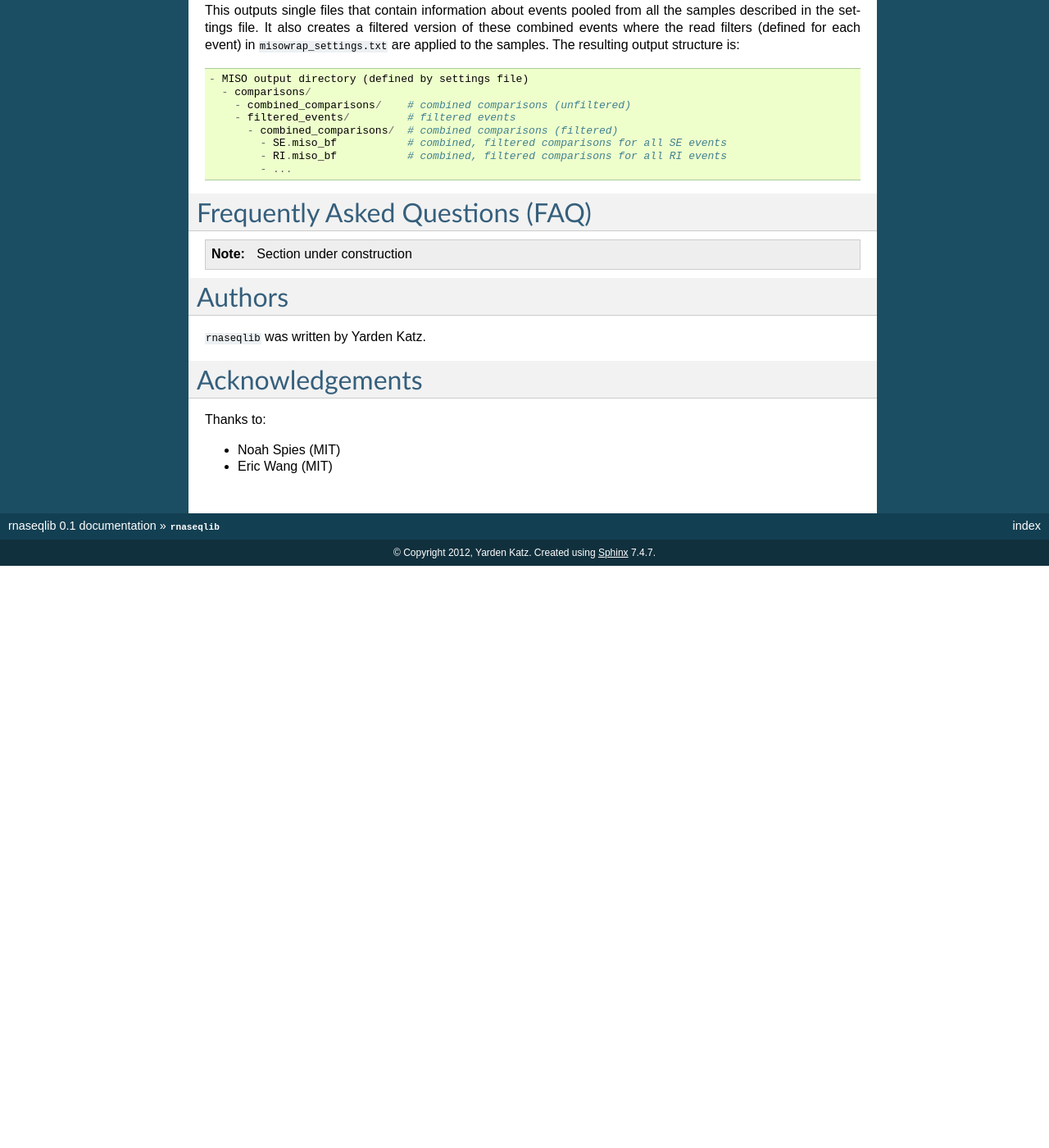
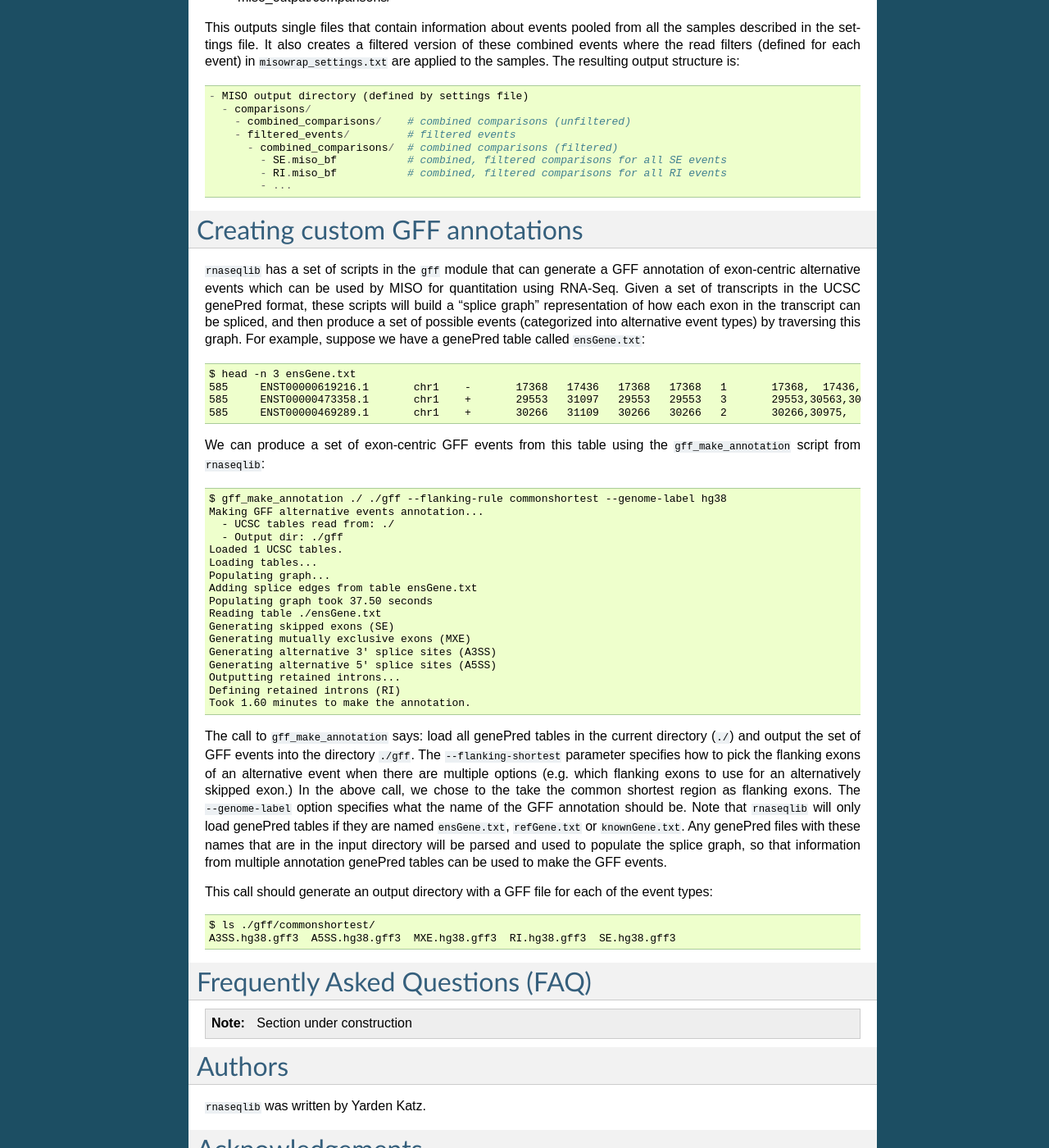
Before and after one commit to yarden/rnaseqlib, a Sphinx documentation site: the page built from docs/source/index.rst, in a window 1280 px wide and 1400 px high, scrolled down 5830 px. Shown: the whole window at 82% size. Built offline with Sphinx 7.4.7, drawn with Linux system fonts in a browser that asks for light colours; before the commit the page ends 6520 px from its top, so only the background shows below that; some of the changed text lies outside the part shown.

Commit message:
Revisions to docs

```diff
--- a/docs/source/index.rst
+++ b/docs/source/index.rst
@@ -329,6 +329,43 @@ This outputs single files that contain information about events pooled from all
           - ...
 
 
+Creating custom GFF annotations
+===============================
+
+``rnaseqlib`` has a set of scripts in the ``gff`` module that can generate a GFF annotation of exon-centric alternative events which can be used by MISO for quantitation using RNA-Seq. Given a set of transcripts in the UCSC genePred format, these scripts will build a "splice graph" representation of how each exon in the transcript can be spliced, and then produce a set of possible events (categorized into alternative event types) by traversing this graph. For example, suppose we have a genePred table called ``ensGene.txt``: ::
+
+  $ head -n 3 ensGene.txt
+  585     ENST00000619216.1       chr1    -       17368   17436   17368   17368   1       17368,  17436,  0       MIR6859-2       none    none    -1,
+  585     ENST00000473358.1       chr1    +       29553   31097   29553   29553   3       29553,30563,30975,      30039,30667,31097,      0       MIR1302-11      none    none    -1,-1,-1,
+  585     ENST00000469289.1       chr1    +       30266   31109   30266   30266   2       30266,30975,    30667,31109,    0       MIR1302-11      none    none    -1,-1,
+
+We can produce a set of exon-centric GFF events from this table using the ``gff_make_annotation`` script from ``rnaseqlib``: ::
+
+  $ gff_make_annotation ./ ./gff --flanking-rule commonshortest --genome-label hg38
+  Making GFF alternative events annotation...
+    - UCSC tables read from: ./
+    - Output dir: ./gff
+  Loaded 1 UCSC tables.
+  Loading tables...
+  Populating graph...
+  Adding splice edges from table ensGene.txt
+  Populating graph took 37.50 seconds
+  Reading table ./ensGene.txt
+  Generating skipped exons (SE)
+  Generating mutually exclusive exons (MXE)
+  Generating alternative 3' splice sites (A3SS)
+  Generating alternative 5' splice sites (A5SS)
+  Outputting retained introns...
+  Defining retained introns (RI)
+  Took 1.60 minutes to make the annotation.
+
+The call to ``gff_make_annotation`` says: load all genePred tables in the current directory (``./``) and output the set of GFF events into the directory ``./gff``. The ``--flanking-shortest`` parameter specifies how to pick the flanking exons of an alternative event when there are multiple options (e.g. which flanking exons to use for an alternatively skipped exon.) In the above call, we chose to the take the common shortest region as flanking exons. The ``--genome-label`` option specifies what the name of the GFF annotation should be. Note that ``rnaseqlib`` will only load genePred tables if they are named ``ensGene.txt``, ``refGene.txt`` or ``knownGene.txt``. Any genePred files with these names that are in the input directory will be parsed and used to populate the splice graph, so that information from multiple annotation genePred tables can be used to make the GFF events.
+
+This call should generate an output directory with a GFF file for each of the event types: ::
+
+  $ ls ./gff/commonshortest/
+  A3SS.hg38.gff3  A5SS.hg38.gff3  MXE.hg38.gff3  RI.hg38.gff3  SE.hg38.gff3
+
 
 Frequently Asked Questions (FAQ)
 ================================
```
Also changed, not shown: 1 other file.
